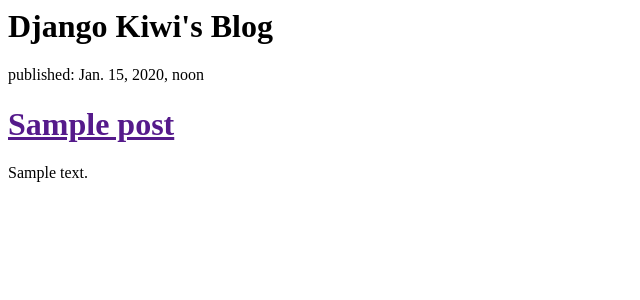
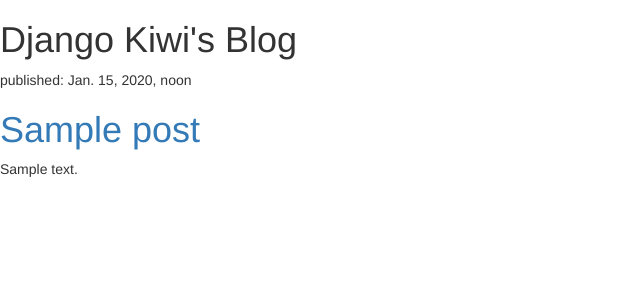
Before and after one commit to IulianaIagodka/djangogirls_blog3, a Django app: template blog/templates/blog/post_list.html in a window 1280 px wide. Shown: the top 300 px of the page, without its empty margins (0-640 px from the left). Run offline with Django 3.2, Linux system fonts and the light colour scheme; the template is opened without the code that fills it: values that come from a table or form of the project are taken from there, others are empty; tables that the repository leaves empty hold one stand-in row (values such as "Sample post"); some libraries are stand-ins or nearby versions.

Commit message:
html changes

```diff
--- a/blog/templates/blog/post_list.html
+++ b/blog/templates/blog/post_list.html
@@ -1,6 +1,11 @@
+{% load static %}
 <html>
     <head>
         <title>Kiwi's blog</title>
+        <link rel="stylesheet" href="//maxcdn.bootstrapcdn.com/bootstrap/3.2.0/css/bootstrap.min.css">
+        <link rel="stylesheet" href="//maxcdn.bootstrapcdn.com/bootstrap/3.2.0/css/bootstrap-theme.min.css">
+        <link rel="stylesheet" href="{% static 'css/blog.css' %}">
+        <link href="https://fonts.googleapis.com/css?family=Lobster&subset=latin,latin-ext" rel="stylesheet" type="text/css">
     </head>
     <body>
         <div>
```
Also changed, not shown: 1 other file. Lines whose indentation alone changed are shown as unchanged.
